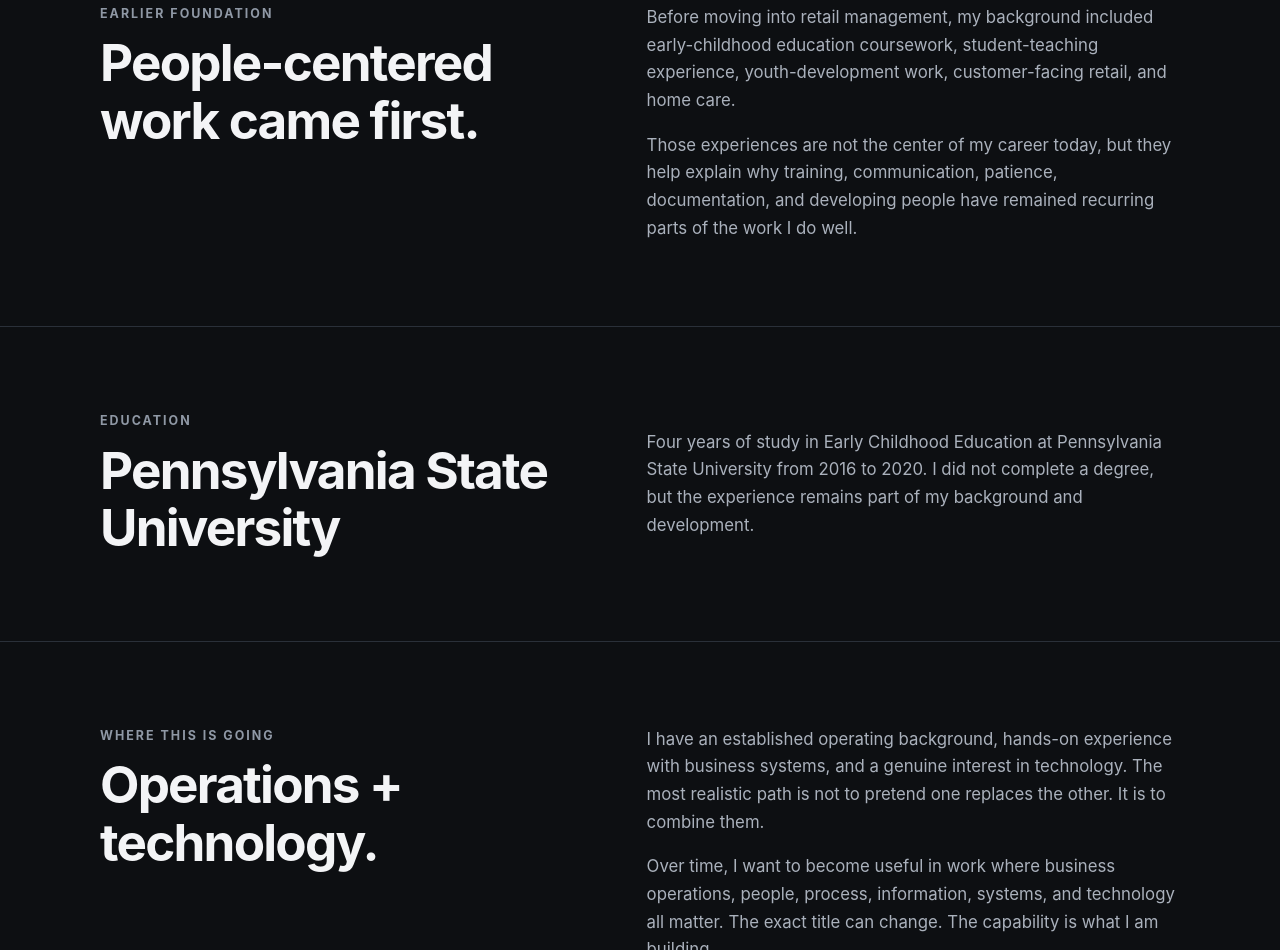
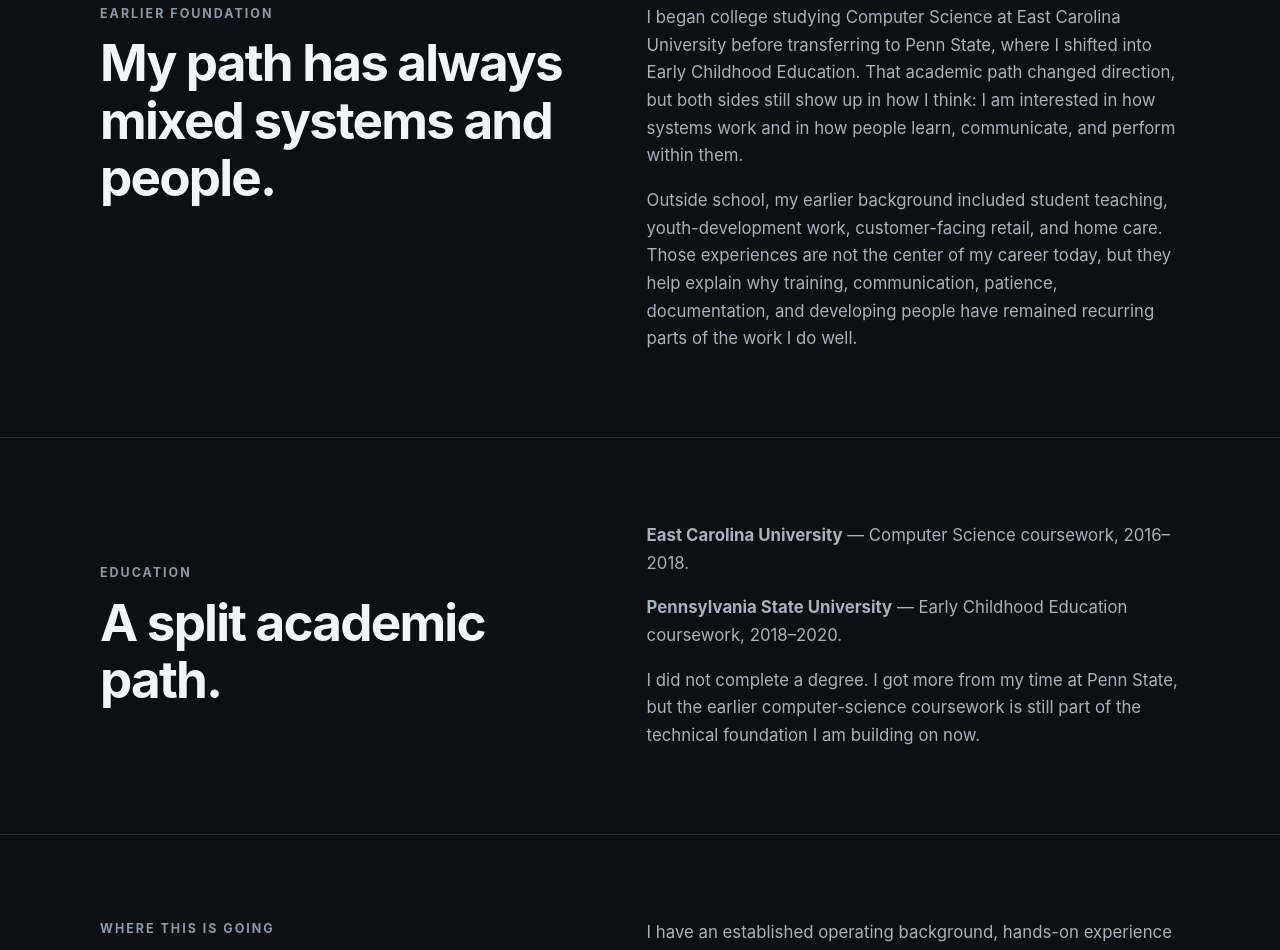
Before and after one commit to mkw1997/mkw1997.github.io, a plain HTML site: page about/index.html in a window 1280 px wide. Shown: the part 2038-2988 px from the top of the page. Drawn offline with Linux system fonts and the light colour scheme.

Commit message:
Clarify college path and technical foundation

```diff
--- a/about/index.html
+++ b/about/index.html
@@ -99,11 +99,11 @@
       <div class="container two-column">
         <div>
           <p class="eyebrow">Earlier foundation</p>
-          <h2>People-centered work came first.</h2>
+          <h2>My path has always mixed systems and people.</h2>
         </div>
         <div class="section-copy">
-          <p>Before moving into retail management, my background included early-childhood education coursework, student-teaching experience, youth-development work, customer-facing retail, and home care.</p>
-          <p>Those experiences are not the center of my career today, but they help explain why training, communication, patience, documentation, and developing people have remained recurring parts of the work I do well.</p>
+          <p>I began college studying Computer Science at East Carolina University before transferring to Penn State, where I shifted into Early Childhood Education. That academic path changed direction, but both sides still show up in how I think: I am interested in how systems work and in how people learn, communicate, and perform within them.</p>
+          <p>Outside school, my earlier background included student teaching, youth-development work, customer-facing retail, and home care. Those experiences are not the center of my career today, but they help explain why training, communication, patience, documentation, and developing people have remained recurring parts of the work I do well.</p>
         </div>
       </div>
     </section>
@@ -112,10 +112,12 @@
       <div class="container two-column compact-section">
         <div>
           <p class="eyebrow">Education</p>
-          <h2>Pennsylvania State University</h2>
+          <h2>A split academic path.</h2>
         </div>
         <div class="section-copy">
-          <p>Four years of study in Early Childhood Education at Pennsylvania State University from 2016 to 2020. I did not complete a degree, but the experience remains part of my background and development.</p>
+          <p><strong>East Carolina University</strong> — Computer Science coursework, 2016–2018.</p>
+          <p><strong>Pennsylvania State University</strong> — Early Childhood Education coursework, 2018–2020.</p>
+          <p>I did not complete a degree. I got more from my time at Penn State, but the earlier computer-science coursework is still part of the technical foundation I am building on now.</p>
         </div>
       </div>
     </section>
```
